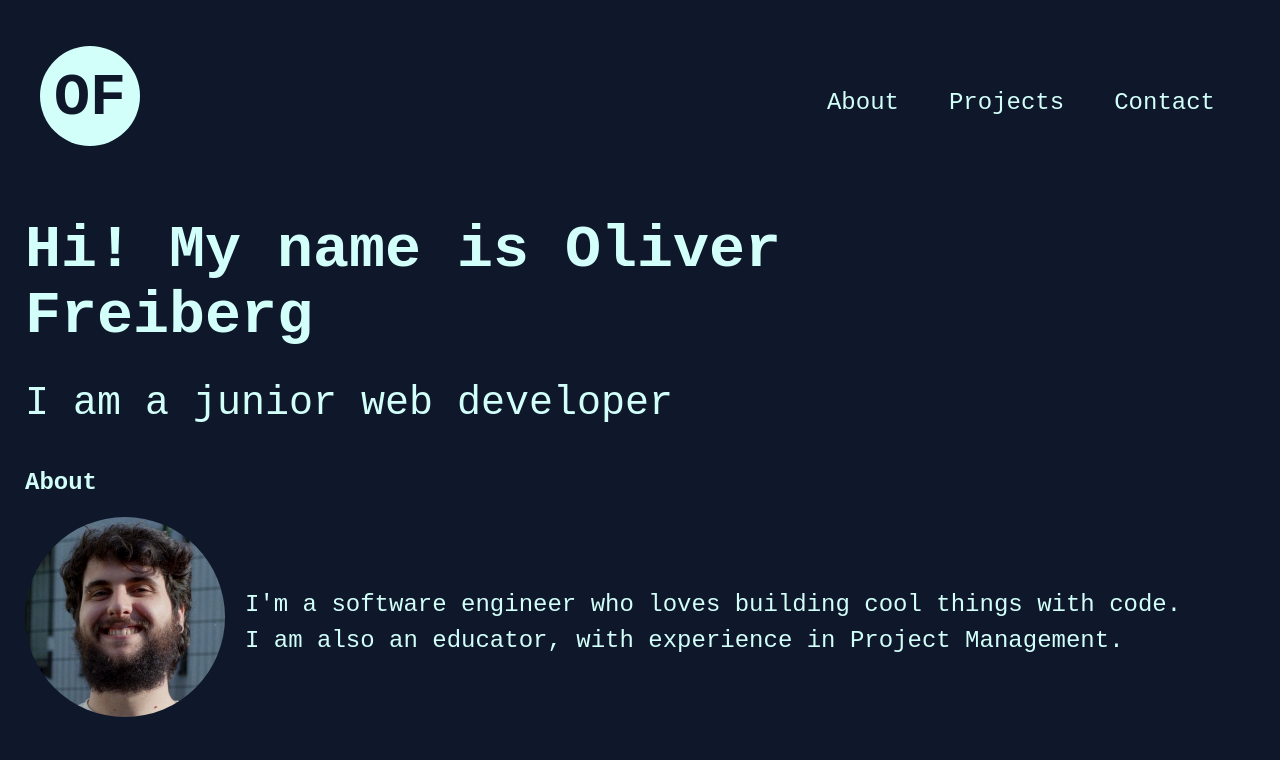
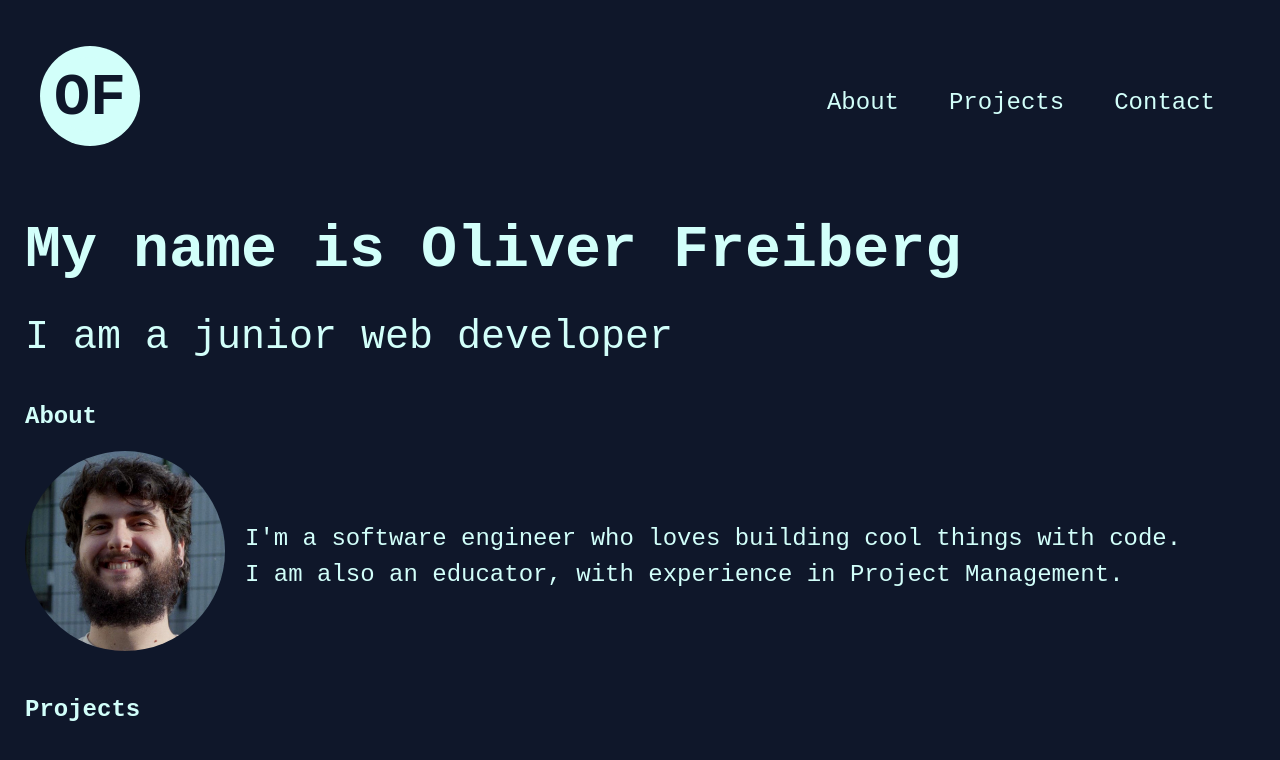
Before and after one commit to OliFrei/Oli-Portfolio, a plain HTML site: page index.html in a window 1280 px wide. Shown: the top 760 px of the page. Drawn offline with nearby package versions, Linux system fonts and the light colour scheme.

Commit message:
Removed "Hi!"

```diff
--- a/index.html
+++ b/index.html
@@ -37,7 +37,7 @@
     <main>
       <!-- HEADING -->
       <section id="heading">
-        <h1>Hi! My name is Oliver Freiberg</h1>
+        <h1>My name is Oliver Freiberg</h1>
         <h2>I am a junior web developer</h2>
       </section>
       <!-- ABOUT -->
```
